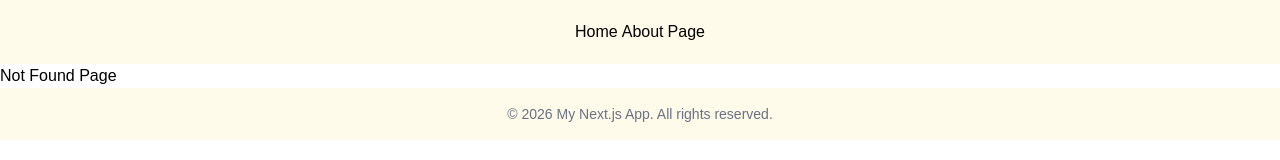
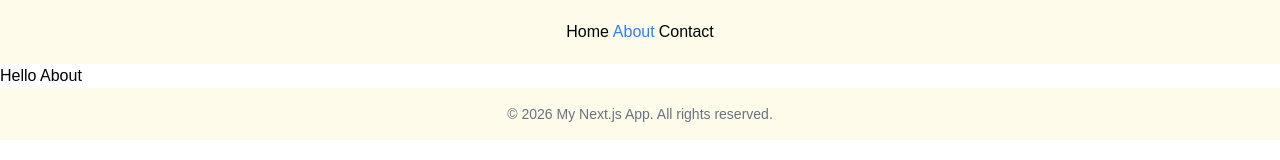
Before and after one commit to MersalHussin/Next-TS-16, a Next.js app: page /about in a window 1280 px wide. Before the commit this address had no page. Shown: the top 160 px of the page. Built offline with nearby package versions, Linux system fonts and the light colour scheme.

Commit message:
Links and active Links

```diff
--- /dev/null
+++ b/app/about/page.tsx
@@ -0,0 +1,9 @@
+const ContactPage = () => {
+    return (
+        <div>
+            Hello About
+        </div>
+    );
+}
+
+export default ContactPage;
--- a/app/layout.tsx
+++ b/app/layout.tsx
@@ -1,6 +1,7 @@
 import type { Metadata } from "next";
 import { Geist, Geist_Mono } from "next/font/google";
 import "./globals.css";
+import Navbar from "@/components/Navbar";
 
 const geistSans = Geist({
   variable: "--font-geist-sans",
@@ -28,11 +29,7 @@ export default function RootLayout({
       className={`${geistSans.variable} ${geistMono.variable} h-full antialiased`}
     >
       <body className="min-h-full flex flex-col">
-        <nav><ul className="flex justify-center items-center gap-1 bg-amber-50 py-5">
-          <li>Home</li>
-          <li>About</li>
-          <li>Page</li>
-          </ul></nav>
+        <Navbar/>
         {children}
         <footer>
           <p className="text-center text-sm text-gray-500 py-4 bg-amber-50">
--- /dev/null
+++ b/components/Navbar.tsx
@@ -0,0 +1,38 @@
+"use client"
+import Link from "next/link";
+import { usePathname } from "next/navigation";
+
+const Navbar = () => {
+    const pathname = usePathname()
+    console.log(pathname);
+
+    const isActive= (path:string) =>{
+        return pathname === path ? 'text-blue-500' : ''
+    }
+
+
+    return (
+       <nav><ul className="flex justify-center items-center gap-1 bg-amber-50 py-5">
+          <li>
+            <Link className={isActive('/')} href='/'>
+            Home
+            </Link>
+            </li>
+          <li>
+                        <Link className={isActive('/about')} href='/about'>
+
+            About
+            </Link>
+          </li>
+          <li>
+                                <Link className={isActive('/contact')} href='/contact'>
+
+            Contact
+            </Link>
+            </li>
+          </ul>
+          </nav>
+    );
+}
+
+export default Navbar;
```
Also changed, not shown: app/users/[name]/friends/[friendName]/page.tsx (renamed from app/_users/[name]/friends/[friendName]/page.tsx), app/users/[name]/page.tsx (renamed from app/_users/[name]/page.tsx), app/users/layout.tsx (renamed from app/_users/layout.tsx), app/users/not-found.tsx (renamed from app/_users/not-found.tsx).
